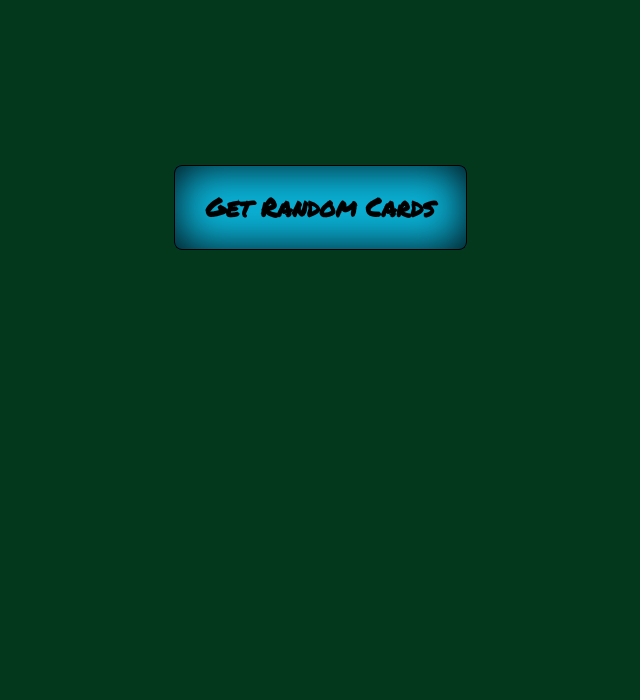
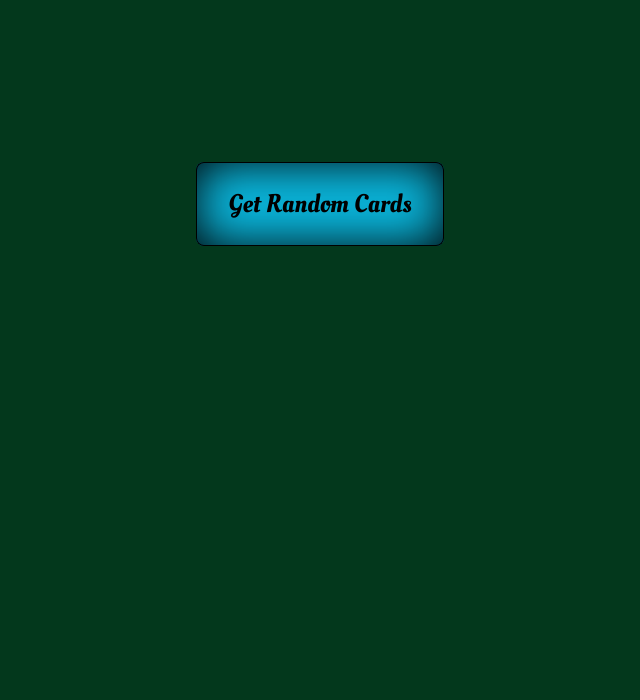
Before and after one commit to FesalBadday/cpnt262-a3, a plain HTML site: page index.html in a window 1280 px wide. Shown: the part 100-800 px from the top of the page, without its empty margins (320-960 px from the left). Drawn offline with Linux system fonts and the light colour scheme.

Commit message:
updated fonts

```diff
--- a/assets/css/main.css
+++ b/assets/css/main.css
@@ -1,10 +1,9 @@
 body {
   background-color: #03381c;
-  font-weight: bold;
   text-align: center;
   text-shadow: 2.5px 2.5px #000000;
   color: #b19131;
-  font-family: 'Permanent Marker', cursive;
+  font-family: 'Oleo Script', cursive;
 }
 
 .cards {
@@ -14,8 +13,7 @@ body {
 }
 
 button {
-  font-family: 'Permanent Marker', cursive;
-  font-weight: bold;
+  font-family: 'Oleo Script', cursive;
   padding: 1.5rem 2rem;
   font-size: clamp(1.5rem, 2vw, 2rem);
   background-color: #0ab7dd;
--- a/index.html
+++ b/index.html
@@ -12,7 +12,7 @@
   <!-- Fonts -->
   <link rel="preconnect" href="https://fonts.googleapis.com">
   <link rel="preconnect" href="https://fonts.gstatic.com" crossorigin>
-  <link href="https://fonts.googleapis.com/css2?family=Permanent+Marker&display=swap" rel="stylesheet">
+  <link href="https://fonts.googleapis.com/css2?family=Oleo+Script&display=swap" rel="stylesheet">
 
   <title>Deck Cards</title>
 </head>
```
